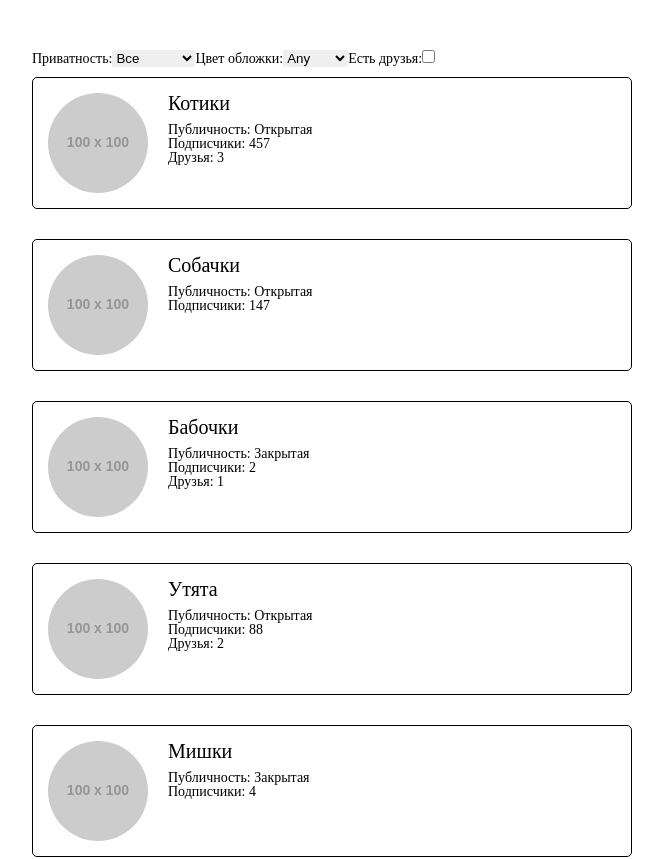
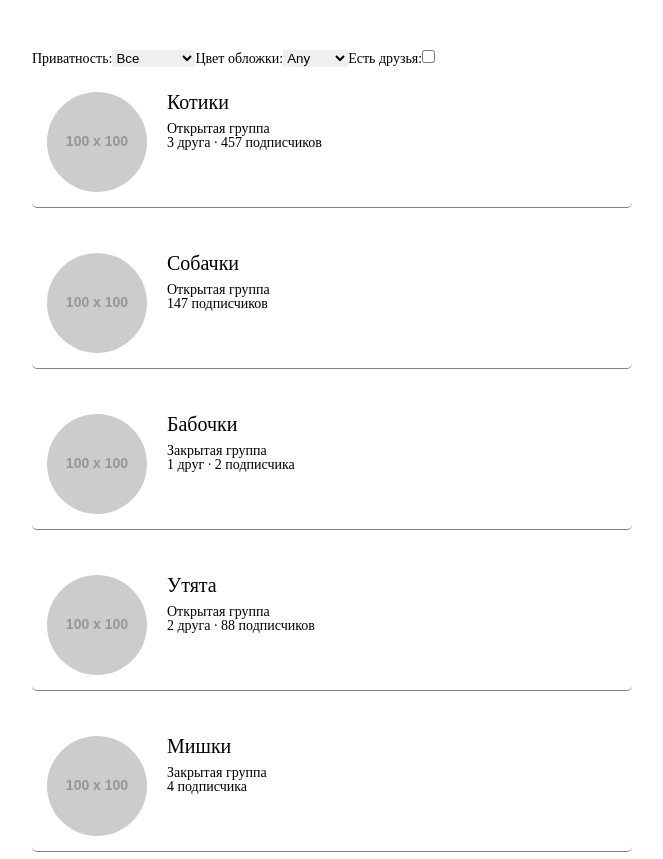
Before and after one commit to klekwedge/communities-task, a React (Vite) app: page / in a window 1280 px wide. Shown: the top 859 px of the page, without its empty margins (308-971 px from the left). Built offline with nearby package versions, Linux system fonts and the light colour scheme.

Commit message:
feat: add pluralizeWord

```diff
--- a/src/components/GroupItem/GroupItem.tsx
+++ b/src/components/GroupItem/GroupItem.tsx
@@ -1,4 +1,4 @@
-import { useState } from 'react';
+import { useState, useMemo } from 'react';
 import { Group, User } from '../../types';
 import './style.css';
 
@@ -9,6 +9,21 @@ function GroupItem({ group }: { group: Group }) {
     setSelectedFriends(selectedFriends.length ? [] : friends);
   };
 
+  const pluralizeWord = (number: number, word: string) => {
+    if (number === 1) {
+      return `${number} ${word}`;
+    }
+
+    if (number >= 2 && number <= 4) {
+      return `${number} ${word}а`;
+    }
+
+    return `${number} ${word}ов`;
+  };
+
+  const friendsCountText = useMemo(() => pluralizeWord(group.friends?.length || 0, 'друг'), [group.friends?.length]);
+  const membersCountText = useMemo(() => pluralizeWord(group.members_count, 'подписчик'), [group.members_count]);
+
   return (
     <div className="groups__group group" key={group.id}>
       <img
@@ -18,15 +33,22 @@ function GroupItem({ group }: { group: Group }) {
       />
       <div>
         <h2 className="group__name">{group.name}</h2>
-        <p>Публичность: {group.closed ? 'Закрытая' : 'Открытая'}</p>
-        <p>Подписчики: {group.members_count}</p>
+        <p>{group.closed ? 'Закрытая' : 'Открытая'} группа</p>
+
+        <div className="group__statistic">
           {group.friends ? (
+            <>
               <p className="group__friends-count" onClick={() => handleFriendsClick(group.friends)}>
-            Друзья: {group.friends.length}
+                {friendsCountText}
               </p>
+              ·
+            </>
           ) : (
             ''
           )}
+
+          <p> {membersCountText}</p>
+        </div>
 
         {selectedFriends.length > 0 && (
           <div className="group__friends">
--- a/src/components/GroupItem/style.css
+++ b/src/components/GroupItem/style.css
@@ -1,7 +1,7 @@
 .group {
   display: flex;
   gap: 20px;
-  border: 1px solid black;
+  border-bottom: 1px solid gray;
   margin: 10px;
   padding: 15px;
   border-radius: 5px;
@@ -19,25 +19,19 @@
   margin-bottom: 10px;
 }
 
+.group__statistic {
+  display: flex;
+  gap: 3px;
+}
 
 .group__friends-count {
   cursor: pointer;
-  transition: all 0.5s ease;
+  transition: all 0.3s ease;
   position: relative;
+  border-bottom: 1px solid transparent;
   margin-bottom: 6px;
 }
 
-.group__friends-count::before {
-  content: '';
-  position: absolute;
-  bottom: -4px;
-  left: 0;
-  width: 0;
-  height: 1.5px;
-  background-color: rgb(17, 79, 225);
-  transition: width 0.3s ease;
+.group__friends-count:hover {
+  border-bottom: 1px solid black;
 }
-
-.group__friends-count:hover::before {
-  width: 55px;
-}
```
Lines whose indentation alone changed are shown as unchanged.
